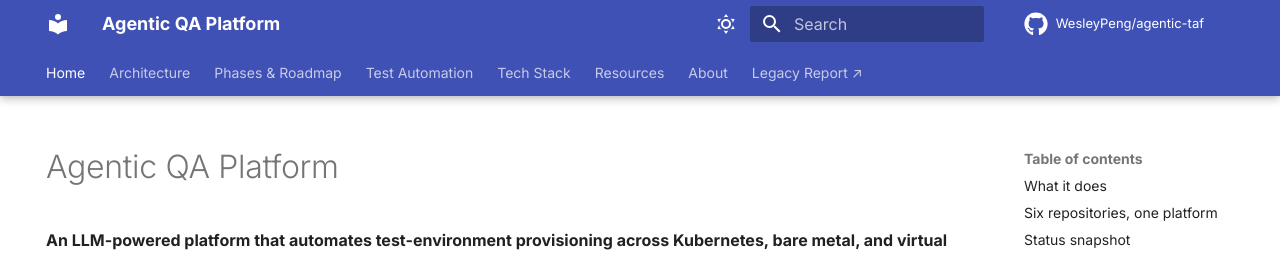
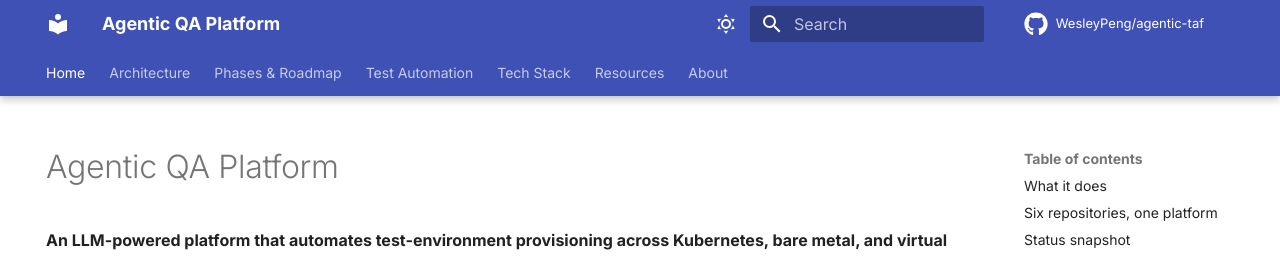
Before and after one commit to WesleyPeng/docs, an MkDocs documentation site: the page built from docs/index.md, in a window 1280 px wide. Shown: the top 256 px of the page. Built offline with MkDocs 1.6.1 and Material for MkDocs 9.7.7, drawn with Linux system fonts in a browser that asks for light colours; comment, search, counter and statistics services are not loaded.

Commit message:
docs: hide Legacy Report from navigation

```diff
--- a/mkdocs.yml
+++ b/mkdocs.yml
@@ -104,4 +104,3 @@ nav:
   - Tech Stack: tech-stack.md
   - Resources: resources.md
   - About: about.md
-  - "Legacy Report ↗": assessment-report/index.html
```
